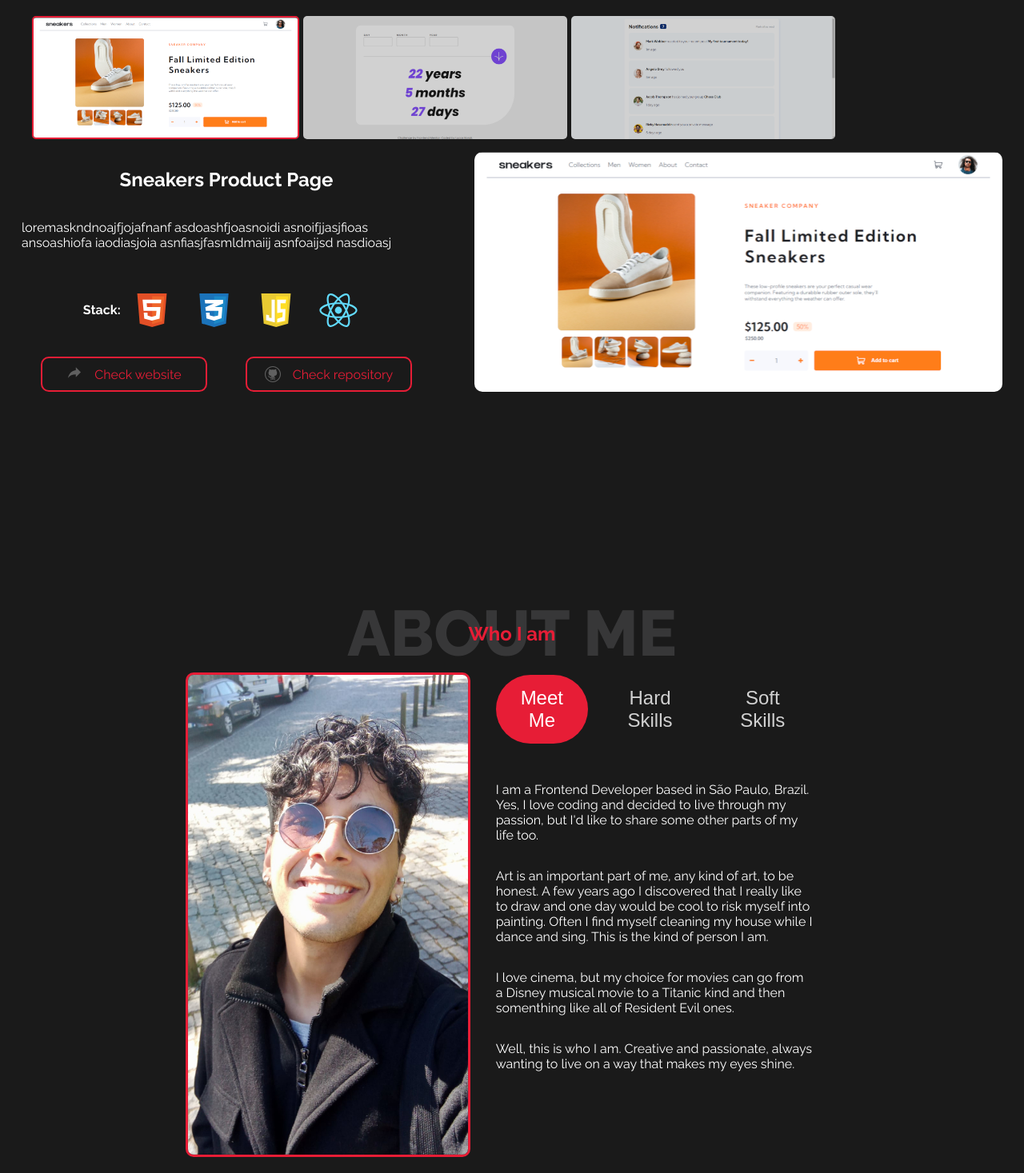
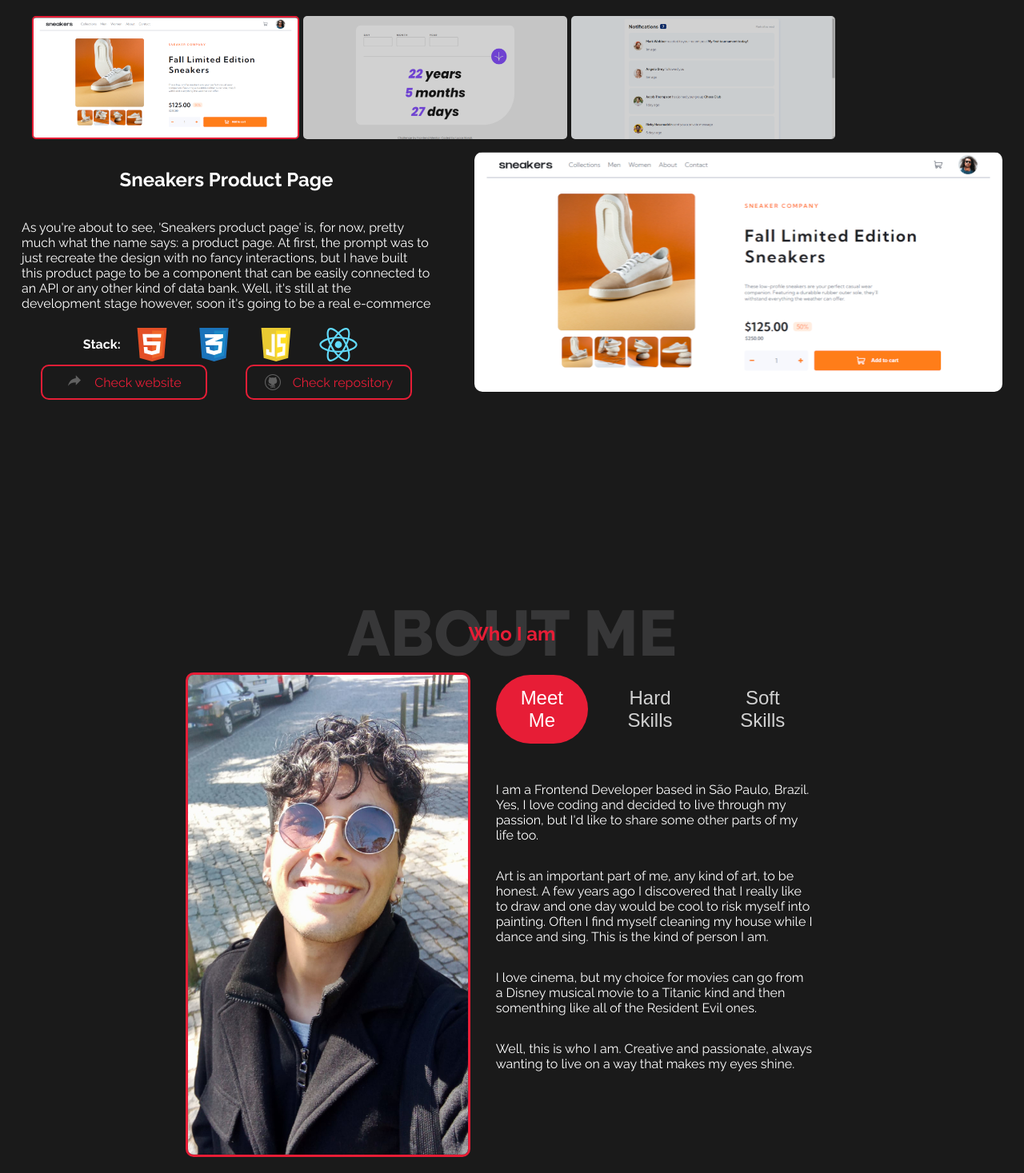
Before and after one commit to LucasBorali/Portfolio, a React (Create React App) app: page / in a window 1280 px wide. Shown: the part 940-2407 px from the top of the page at 80% size. Built offline with nearby package versions, Linux system fonts and the light colour scheme.

Commit message:
Updated the  products description

```diff
--- a/src/Assets/Constant.js
+++ b/src/Assets/Constant.js
@@ -25,7 +25,7 @@ export const projects = [
     stack: [html, css, js, react],
     title: 'Sneakers Product Page',
     description:
-      'loremaskndnoajfjojafnanf asdoashfjoasnoidi asnoifjjasjfioas ansoashiofa iaodiasjoia asnfiasjfasmldmaiij asnfoaijsd nasdioasj',
+      `As you're about to see, 'Sneakers product page' is, for now, pretty much what the name says: a product page. At first, the prompt was to just recreate the design with no fancy interactions, but I have built this product page to be a component that can be easily connected to an API or any other kind of data bank. Well, it's still at the development stage however, soon it's going to be a real e-commerce`,
   },
   {
     img: ageCalc,
@@ -34,7 +34,7 @@ export const projects = [
     stack: [html, css, js],
     title: 'Age Calculator App',
     description:
-      'loremaskndnoajfjojafnanf asdoashfjoasnoidi asnoifjjasjfioas ansoashiofa iaodiasjoia asnfiasjfasmldmaiij asnfoaijsd nasdioasj',
+      'Have you ever wondered how much time you lived until now? Well, with this app you can finally know. Give it a try!',
   },
   {
     img: notificationPage,
@@ -43,7 +43,7 @@ export const projects = [
     stack: [html, css, js],
     title: 'Notifications page',
     description:
-      'loremaskndnoajfjojafnanf asdoashfjoasnoidi asnoifjjasjfioas ansoashiofa iaodiasjoia asnfiasjfasmldmaiij asnfoaijsd nasdioasj',
+      "A notification component that can be easily integrated on any kind of social app.",
   },
 ];
 
--- a/src/components/AboutMe.jsx
+++ b/src/components/AboutMe.jsx
@@ -81,7 +81,7 @@ const AboutMe = () => {
               </p>
               <p>
                 I love cinema, but my choice for movies can go from a Disney
-                musical movie to a Titanic kind and then somenthing like all of
+                musical movie to a Titanic kind and then somenthing like all of the
                 Resident Evil ones.
               </p>
               <p>
```
